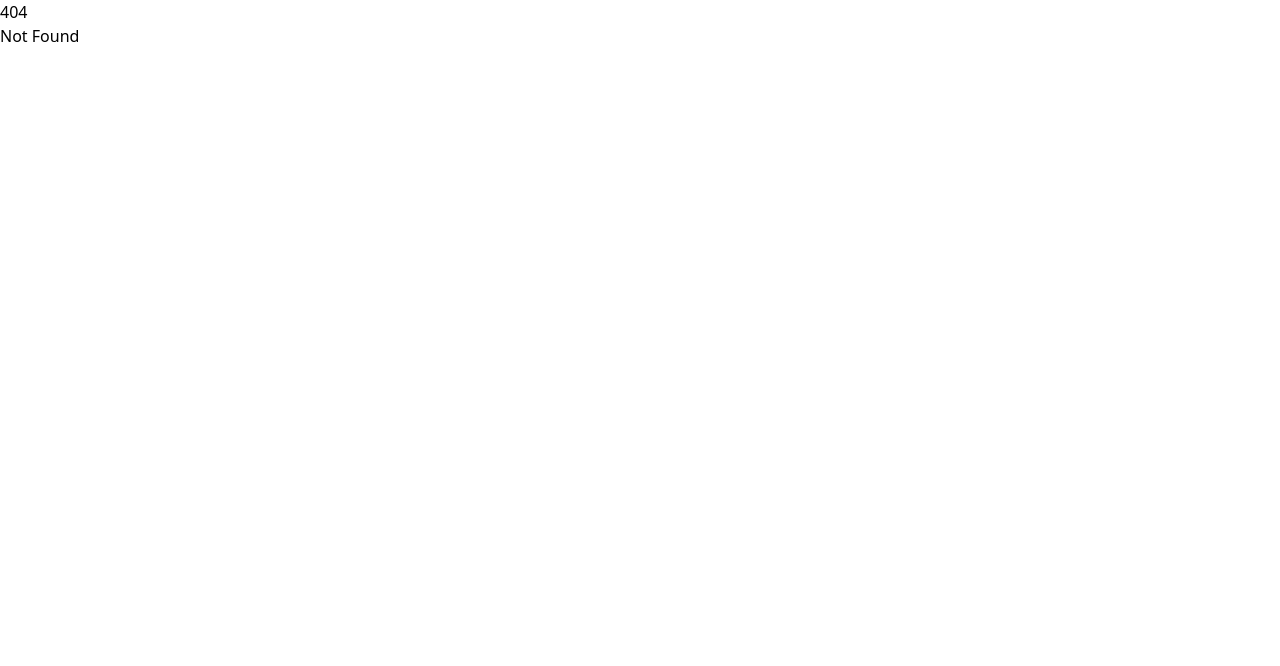
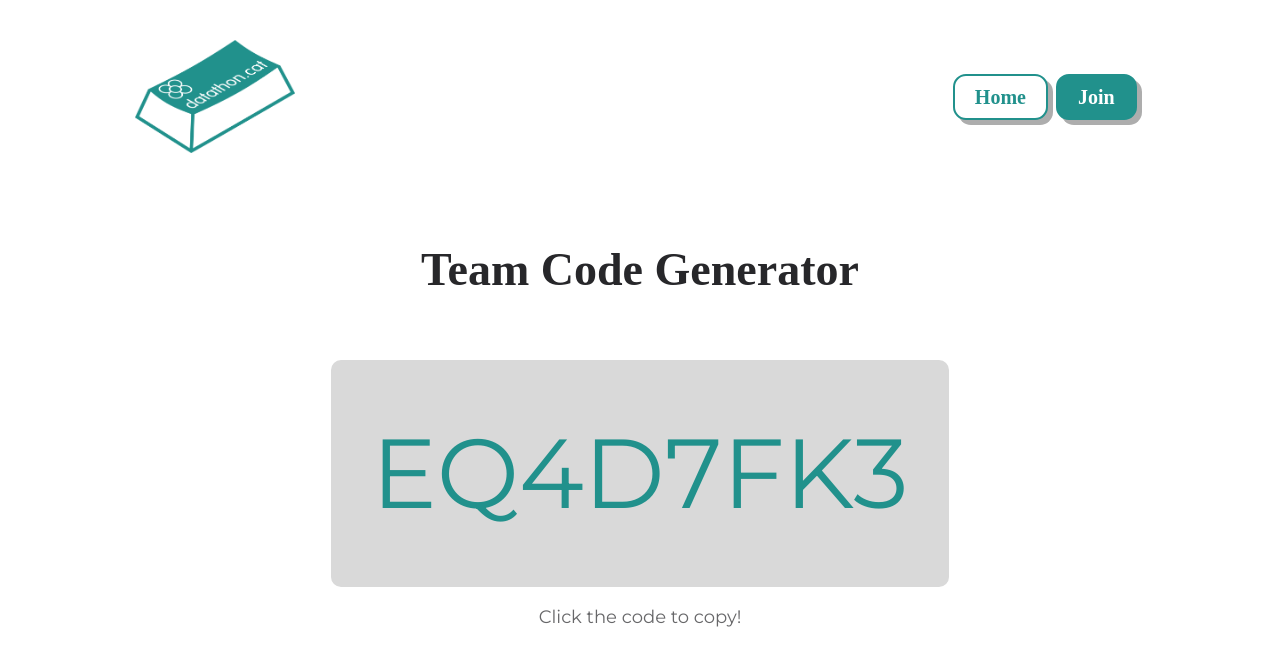
Before and after one commit to data-students/web-datathon-2024, a SvelteKit app in the folder front_sk/: page /generator in a window 1280 px wide. Before the commit this address had no page. Shown: the top 666 px of the page. Built offline with nearby package versions, Linux system fonts and the light colour scheme; a web font is replaced by a local one.

Commit message:
team code generator

```diff
--- a/front_sk/src/lib/components/sections/Header.svelte
+++ b/front_sk/src/routes/(app)/+layout.svelte
@@ -3,6 +3,7 @@
   import Button from '$lib/components/Button.svelte';
   import menuIcon from '$lib/assets/menu.svg';
   import crossIcon from '$lib/assets/cross.svg';
+  import { page } from '$app/stores';
 
   let toggle = false;
   function scrollToSection({ target }) {
@@ -17,7 +18,7 @@
 <nav id="home" class="flex flex-row justify-between lg:justify-center items-center w-full py-10">
     <a href="/" class=" flex justify-center items-center lg:basis-1/4 pl-9 lg:pl-0"><img src={logo} class="h-20 lg:h-[113px] lg:w-[160px] " alt="logo" /></a>
 
-    <div class="flex items-center justify-center">
+     <div class={`items-center justify-center ${$page.url.pathname !== '/' ? 'opacity-0' : ''}`}>
         <ul class=" hidden lg:flex flex-row space-x-12 px-10 py-2.5 rounded-full font-title font-semibold  bg-dark text-terc text-[16px]">
             <li class="hover:text-accent group relative ">
                 <a href="#home" on:click|preventDefault={scrollToSection} >Home</a>
@@ -47,9 +48,13 @@
         </ul>
     </div>
 
-    <div class=" hidden lg:flex mx-4 space-x-2 justify-center basis-1/4 items-center">
-        <Button outline>Sign Up</Button>
-        <Button >Sign In</Button>
+    <div class=" hidden lg:flex mx-5 space-x-2 justify-center basis-1/4 items-center">
+        {#if $page.url.pathname === '/generator'}
+            <a href="/"><Button outline>Home</Button></a>
+        {:else}
+            <a href="/generator"><Button outline>Generator</Button></a>
+        {/if}
+        <Button >Join</Button>
     </div>
 
     <div class="pr-9 lg:pr-0">
@@ -62,7 +67,7 @@
     <div  class="fixed inset-0 flex items-center justify-center bg-white w-full h-full overflow-hidden z-50">
         <div class=" flex flex-col just-center items-center space-y-2  text-center ">
             <h2 class="text-[36px] font-title font-bold mb-4 text-accent">Menu</h2>
-            <ul class="space-y-4 text-[20px] ">
+            <ul class={` space-y-4 text-[20px] ${$page.url.pathname !== '/' ? 'hidden' : ''} `}>
                 <li><a href="#home" on:click|preventDefault={scrollToSection} class=" text-primary font-body">Home</a></li>
                 <li><a href="#about" on:click|preventDefault={scrollToSection} class=" text-primary font-body">About</a></li>
                 <li><a href="#schedule" on:click|preventDefault={scrollToSection}  class=" text-primary font-body">Schedule</a></li>
@@ -70,8 +75,12 @@
                 <li><a href="#faqs" on:click|preventDefault={scrollToSection}  class="font-body">FAQs</a></li>
             </ul>
             <div class="space-x-4 flex flex-row flex-wrap justify-center items-center pt-4">
-                <Button outline >Sign Up</Button>
-                <Button >Sign In</Button>
+                {#if $page.url.pathname === '/generator'}
+                    <a href="/"><Button onClick={() => (toggle = !toggle)} outline>Home</Button></a>
+                {:else}
+                    <a href="/generator"><Button onClick={() => (toggle = !toggle)} outline>Generator</Button></a>
+                {/if}
+                <Button >Join</Button>
             </div>
             <div class="fixed bottom-0">
                 <Button  plain outline onClick={() => (toggle = !toggle)} className="w-22 h-22  mb-8 bg-primary text-dark px-4 py-2 rounded">
@@ -82,3 +91,9 @@
     </div>
     {/if}
 </nav>
+
+
+
+
+
+<slot />
--- a/front_sk/src/routes/+page.svelte
+++ b/front_sk/src/routes/(app)/+page.svelte
@@ -1,5 +1,4 @@
 <script>
-    import Header from '$lib/components/sections/Header.svelte';
     import Title from '$lib/components/sections/Title.svelte';
     import Footer from '$lib/components/sections/Footer.svelte';
     import Schedule from '$lib/components/sections/Schedule.svelte';
@@ -10,7 +9,6 @@
 </script>
 
 <div class="flex flex-col items-center max-w-screen overflow-hidden ">
-    <Header />
     <Title />
     <About/>
     <Schedule />
--- /dev/null
+++ b/front_sk/src/routes/(app)/generator/+page.server.ts
@@ -0,0 +1,9 @@
+export function load() {
+    const combination = [...Array(8)]
+        .map(() => 'ABCDEFGHIJKLMNOPQRSTUVWXYZ0123456789'[Math.floor(Math.random() * 36)])
+        .join('');
+
+    return {
+        combination
+    };
+}
--- /dev/null
+++ b/front_sk/src/routes/(app)/generator/+page.svelte
@@ -0,0 +1,60 @@
+<script lang="ts">
+    export let data: { combination: string };
+    let copied = false;
+    let progress = 0;
+    let intervalId: NodeJS.Timeout;
+
+    const copyToClipboard = async () => {
+        try {
+            await navigator.clipboard.writeText(data.combination);
+            copied = true;
+            progress = 0;
+
+            intervalId = setInterval(() => {
+                progress += 1;
+                if (progress >= 100) {
+                    clearInterval(intervalId);
+                    copied = false;
+                }
+            }, 60);
+        } catch (err) {
+            console.error('Failed to copy: ', err);
+        }
+    };
+</script>
+
+<div class="flex justify-center items-center flex-col min-h-[60vh]">
+    <h1 class="font-title font-bold text-[25px] sm:text-[32px] md:text-[46px] text-dark text-center pb-4">Team Code Generator</h1>
+
+    <h2
+        class=" bg-terc p-10 rounded-[10px] mt-10 font-body text-[30px] sm:text-[50px] md:text-[98px] text-accent cursor-pointer select-text"
+        on:click={copyToClipboard}
+    >
+        {data.combination}
+    </h2>
+    <h3 class="mt-4 font-body text-dark/70 text-sm sm:text-md md:text-lg">Click the code to copy!</h3>
+</div>
+
+{#if copied}
+    <div class="absolute bottom-1 w-full h-20 bg-accent flex justify-center items-center p-4">
+        <h2 class="text-white text-center text-[17px] sm:text-[20px] md:text-[23px] font-body font-bold">
+          Copied to clipboard!
+        </h2>
+
+        <div class="absolute bottom-0 left-0 w-full h-1 bg-gray-300">
+            <div class="bg-accent/50 h-full transition-all" style="width: {progress}%"></div>
+        </div>
+    </div>
+{/if}
+
+<style>
+    .select-text {
+        user-select: text;
+    }
+    .cursor-pointer {
+        cursor: pointer;
+    }
+    .transition-all {
+        transition: width 100ms linear;
+    }
+</style>
--- a/front_sk/src/routes/+layout.svelte
+++ b/front_sk/src/routes/+layout.svelte
@@ -1,5 +1,5 @@
-<script lang="postcss">
-  import "../app.css";
+<script lang="ts">
+	import '../app.css';
 </script>
 
 <slot />
```
Also changed, not shown: front_sk/src/routes/(app)/legal/+page.svelte (renamed from front_sk/src/routes/legal/+page.svelte), front_sk/src/routes/(app)/privacy/+page.svelte (renamed from front_sk/src/routes/privacy/+page.svelte), front_sk/src/routes/(app)/terms/+page.svelte (renamed from front_sk/src/routes/terms/+page.svelte), 1 other file (tests, documents, lock files or other folders). Lines whose indentation alone changed are shown as unchanged.
